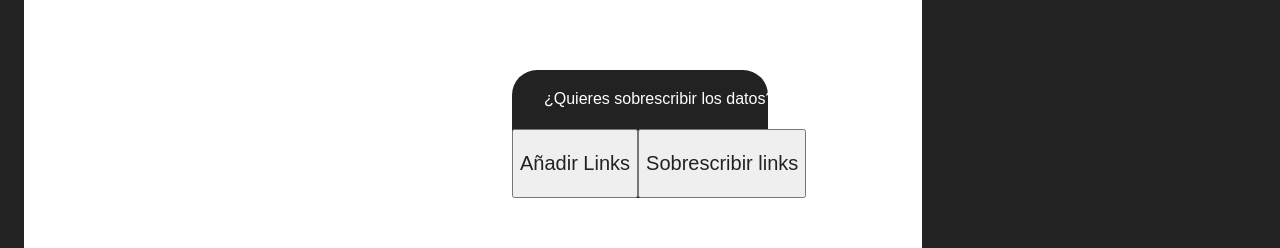
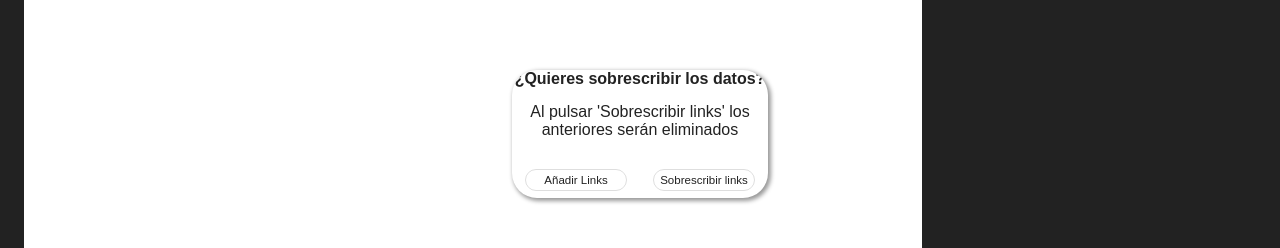
Before and after one commit to IvanRep/Server-side_HomePage, an Angular app: page / in a window 1280 px wide. Both pictures are taken after a click on the button 107 px from the left and 18 px from the top of the page. Shown: the part 266-514 px from the top of the page. Built offline with nearby package versions, Linux system fonts and the light colour scheme.

Commit message:
Diseño de diálogo emergente de configuración

```diff
--- a/src/app/components/confirm-menu/confirm-menu.component.css
+++ b/src/app/components/confirm-menu/confirm-menu.component.css
@@ -1,7 +1,18 @@
 div.title {
     grid-area: ti;
-    margin: auto;
-    color: var(--main-background-color);
+    color: var(--secondary-background-color);
+
+    align-self: flex-end;
+    font-weight: bold;
+    text-align: center;
+}
+
+div.message {
+    grid-area: ms;
+    padding: 6%;
+    color: var(--secondary-background-color);
+
+    text-align: center;
 }
 
 input {
@@ -12,6 +23,27 @@ input {
 
 }
 
+input{
+    background-color: var(--main-backgroud-color);
+    border: 1px solid var(--light-border-color);
+    border-radius: 25px;
+
+    width: 80%;
+    padding: 3%;
+    justify-self: center;
+    font-size: max(10px, .9vw);
+}
+
+input:hover{
+    border: none;
+
+    box-shadow: 2px 2px 3px 1px var(--main-accent-color);
+}
+
+input.danger:hover{
+    background-color: var(--delete-accent-color);
+}
+
 input.mainButton {
     grid-area: mb;
 }
--- a/src/app/components/confirm-menu/confirm-menu.component.html
+++ b/src/app/components/confirm-menu/confirm-menu.component.html
@@ -1,3 +1,4 @@
-<div class="title">{{mainText}}</div>
-<input type="button" class="secondaryButton pointer" [value]="secondaryButtonText" (mousedown)="onClickSecondaryFunction($event)"/>
-<input type="submit" class="mainButton pointer" [value]="mainButtonText" (mousedown)="onClickMainFunction($event)" />
+<div class="title">{{titleText}}</div>
+<div *ngIf="messageText != undefined && messageText.trim() !== ''" class="message">{{messageText}}</div>
+<input *ngIf="secondaryButtonText != undefined && secondaryButtonText.trim() !== ''" type="button" class="secondaryButton pointer" [class]="danger.toLowerCase() === 'secondary'?'danger' : ''" [value]="secondaryButtonText" (mousedown)="onClickSecondaryFunction($event)"/>
+<input *ngIf="mainButtonText != undefined && mainButtonText.trim() !== ''" type="submit" class="mainButton pointer" [class]="danger.toLowerCase() === 'main'?'danger' : ''" [value]="mainButtonText" (mousedown)="onClickMainFunction($event)" />
--- a/src/app/components/confirm-menu/confirm-menu.component.ts
+++ b/src/app/components/confirm-menu/confirm-menu.component.ts
@@ -9,9 +9,11 @@ import { ConfirmMenuInterface } from './confirm-menu.interface';
 })
 export class ConfirmMenuComponent implements OnInit {
 
-  @Input() mainText:string = '';
+  @Input() titleText:string = '';
+  @Input() messageText:string = '';
   @Input() mainButtonText:string = '';
   @Input() secondaryButtonText:string = '';
+  @Input() danger:string = '';
 
   @Input() object!:ConfirmMenuInterface
 
--- a/src/app/sections/top-menu/top-menu.component.css
+++ b/src/app/sections/top-menu/top-menu.component.css
@@ -28,10 +28,16 @@ app-confirm-menu {
     width: 20vw;
     max-width: 20vw;
     border-radius: 25px;
-    background-color: var(--secondary-background-color);
+    background-color: var(--main-background-color);
+    box-shadow: 2px 2px 4px 1px var(--border-color);
+    overflow: hidden;
 
+    grid-template-columns: minmax(20%, 50%) minmax(20%, 50%);
+    grid-template-rows: min(20%, 50%) max-content min(40%, 50%);
+    align-items: center;
+    align-content: center;
     grid-template-areas:
     "ti ti"
+    "ms ms"
     "sb mb";
-
 }
--- a/src/app/sections/top-menu/top-menu.component.html
+++ b/src/app/sections/top-menu/top-menu.component.html
@@ -9,9 +9,11 @@
 </button>
 
 <app-confirm-menu #ConfirmMenu
-  [mainText]="'¿Quieres sobrescribir los datos?'"
+  [titleText]="'¿Quieres sobrescribir los datos?'"
+  [messageText]="'Al pulsar \'Sobrescribir links\' los anteriores serán eliminados'"
   [mainButtonText]="'Sobrescribir links'"
   [secondaryButtonText]="'Añadir Links'"
+  [danger]="'main'"
   [object]="this"
 >
 </app-confirm-menu>
```
